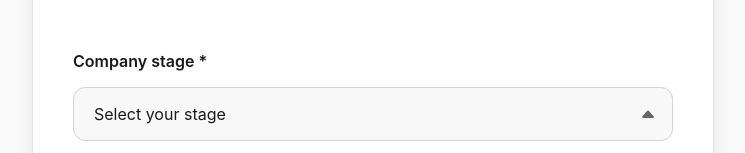
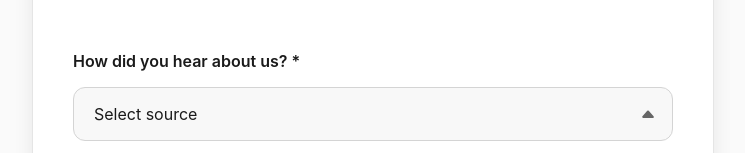
Before and after one commit to HehLul/apex_startups, a React (Vite) app in the folder website/: page /getstarted in a window 1280 px wide. Shown: the part 799-952 px from the top of the page, without its empty margins (267-1012 px from the left). Built offline with nearby package versions, Linux system fonts and the light colour scheme.

Commit message:
copy: edit FAQ

```diff
--- a/website/src/pages/Onboarding/Page1.jsx
+++ b/website/src/pages/Onboarding/Page1.jsx
@@ -10,7 +10,6 @@ const Page1 = () => {
     companyName: "",
     role: "",
     industry: "",
-    stage: "",
     referralSource: "",
   });
   const [errors, setErrors] = useState({});
@@ -44,10 +43,6 @@ const Page1 = () => {
 
     if (!formData.industry?.trim()) {
       newErrors.industry = "Industry/Market is required";
-    }
-
-    if (!formData.stage) {
-      newErrors.stage = "Please select your company stage";
     }
 
     if (!formData.referralSource) {
@@ -150,24 +145,6 @@ const Page1 = () => {
               )}
             </div>
             <div className="form-group">
-              <label htmlFor="stage">Company stage *</label>
-              <select
-                id="stage"
-                value={formData.stage}
-                onChange={(e) => handleInputChange("stage", e.target.value)}
-                className={errors.stage ? "error" : ""}
-              >
-                <option value="">Select your stage</option>
-                <option value="idea">Idea</option>
-                <option value="pre-launch">Pre-launch</option>
-                <option value="early-stage">Early stage</option>
-                <option value="growing">Growing</option>
-              </select>
-              {errors.stage && (
-                <span className="error-message">{errors.stage}</span>
-              )}
-            </div>
-            <div className="form-group">
               <label htmlFor="referralSource">
                 How did you hear about us? *
               </label>
--- a/website/src/sections/FAQ/FAQ.jsx
+++ b/website/src/sections/FAQ/FAQ.jsx
@@ -13,11 +13,6 @@ const FAQ = () => {
       answer:
         "We start with a discovery call to understand your vision and goals. Within 24 hours, you'll receive a detailed project timeline and scope breakdown. Then we schedule a follow-up call to finalize details, explain pricing, and discuss the payment process. After that call, you'll receive a contract and can send your deposit to kick off development.",
     },
-    {
-      question: "What is your development process like?",
-      answer:
-        "Our development follows a proven 4-phase approach: Discovery & Planning (requirements gathering and technical architecture), Design & Prototyping (UI/UX design and user flow mapping), Development & Testing (agile development with regular updates), and Launch & Handover (deployment, testing, and documentation). You'll receive progress updates every 24-48 hours.",
-    },
 
     {
       question: "Any work you don't cover?",
@@ -27,7 +22,7 @@ const FAQ = () => {
     {
       question: "How do the payments work?",
       answer:
-        "For our Landing Page package, we require 30% upfront and 70% upon completion. For the MVP package, payment is split into three installments: 30% deposit to start, 30% at the midpoint of development, and 40% upon final delivery. For custom projects, we work with milestone-based payments. We accept bank transfers, credit cards, and PayPal. All pricing is transparent with no hidden fees. We'll clearly outline any additional costs like hosting or third-party services upfront.",
+        "For our Landing Page package, we require $250 upfront and $250 upon completion. For the MVP package, we require $500 upfront and $1000 upon completion. For custom projects, we work with milestone-based payments. We accept bank transfers, credit cards, and PayPal. All pricing is transparent with no hidden fees. We'll clearly outline any additional costs like hosting or third-party services upfront.",
     },
     {
       question:
@@ -38,7 +33,7 @@ const FAQ = () => {
     {
       question: "What if I need changes during/after the service?",
       answer:
-        "Minor adjustments and reasonable revisions are included in all packages. For significant scope changes during development, we'll provide a transparent quote for additional work. After project completion, we offer maintenance packages starting at $500/month, or you can request one-off changes on an hourly basis.",
+        "Minor adjustments and reasonable revisions are included in all packages. For significant scope changes during development, we'll provide a transparent quote for additional work.",
     },
   ];
 
--- a/website/src/sections/Pricing/Pricing.jsx
+++ b/website/src/sections/Pricing/Pricing.jsx
@@ -117,7 +117,7 @@ const Pricing = () => {
                       </div>
                       {plan.initial_price && (
                         <div className="price-limited-time">
-                          Limited time - First 5 clients only
+                          Limited time - First 3 clients only
                         </div>
                       )}
                     </>
```
